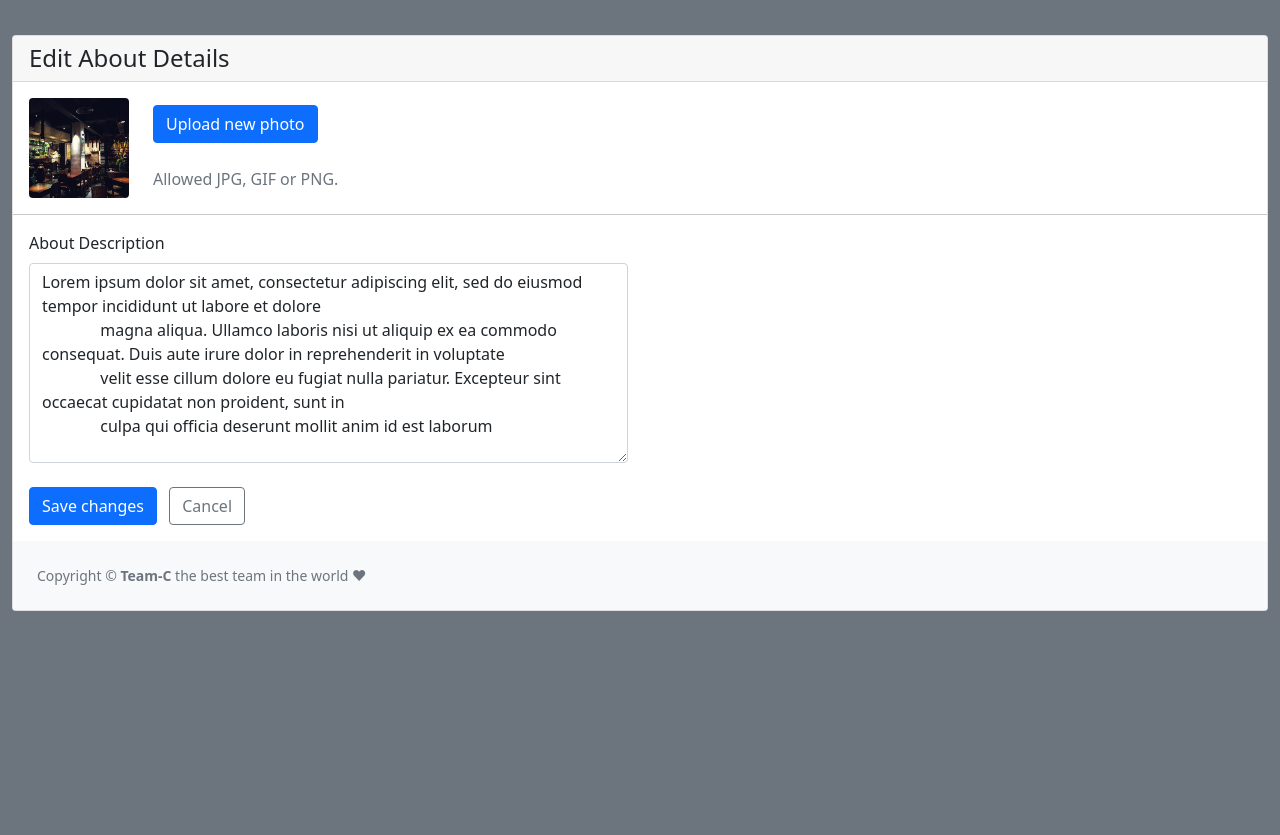
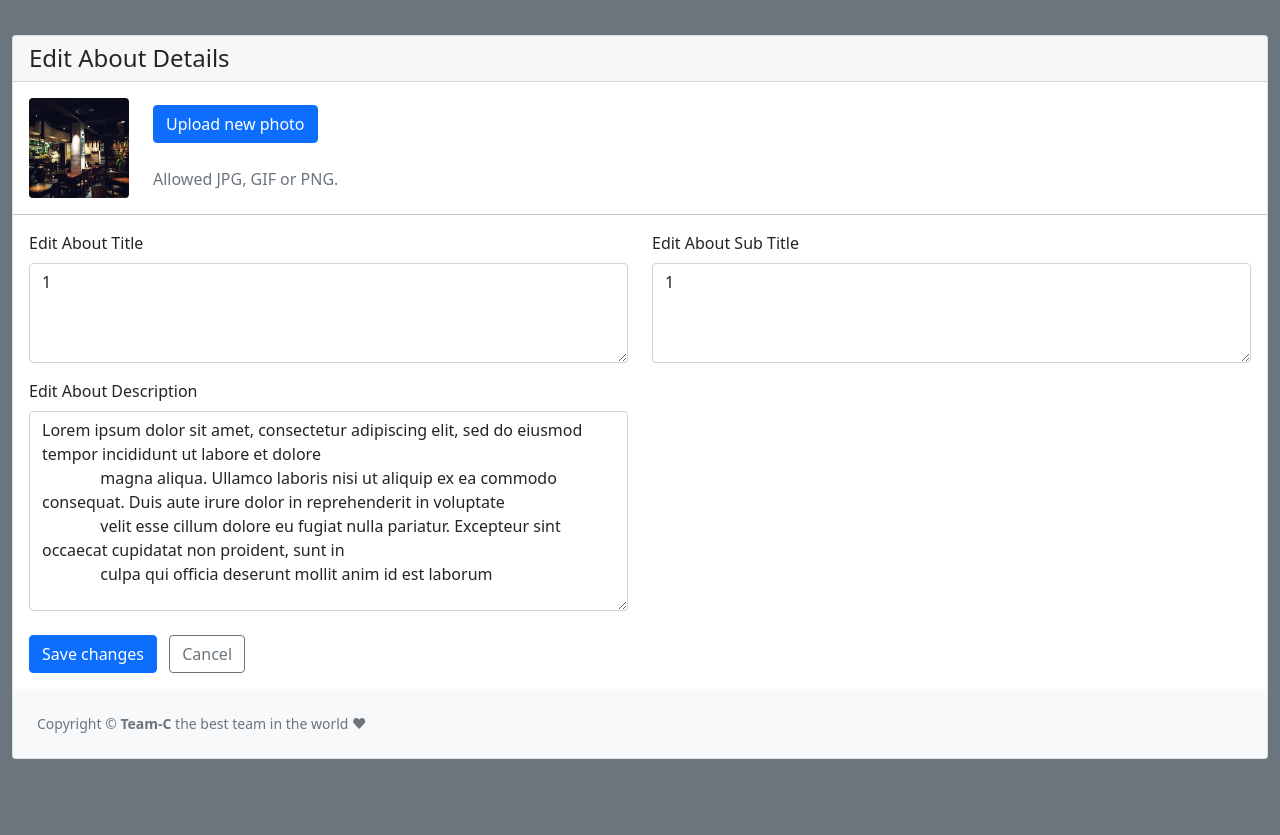
Before and after one commit to Gioant/TeamProject, a PHP site: page /TeamProject/editabout.php?updateID=1 in a window 1280 px wide. Run offline with PHP 8.4, Linux system fonts and the light colour scheme; a user stored in the database is signed in; data comes from the database, SQL or seed files in the repository; some libraries are stand-ins or nearby versions.

Commit message:
Jean-loup modified about pages

```diff
--- a/admin/editabout.php
+++ b/admin/editabout.php
@@ -50,10 +50,20 @@
                     <hr class="my-0">
                     <div class="card-body">
                         <div class="row">
+                            <!-- Title -->
+                            <div class="mb-3 col-md-6">
+                                <label for="aboutTitle" class="form-label">Edit About Title</label>
+                                <textarea class="form-control" style="height: 100px" type="text" id="aboutTitle" name="aboutTitle" maxlength="150" autocomplete="off"><?php echo $_SESSION['aboutTitle']; ?></textarea>
+                            </div>
+                            <!-- Sub Title -->
+                            <div class="mb-3 col-md-6">
+                                <label for="aboutSubTitle" class="form-label">Edit About Sub Title</label>
+                                <textarea class="form-control" style="height: 100px" type="text" id="aboutSubTitle" name="aboutSubTitle" maxlength="150" autocomplete="off"><?php echo $_SESSION['aboutSubTitle']; ?></textarea>
+                            </div>
                             <!-- Description -->
                             <div class="mb-3 col-md-6">
-                                    <label for="aboutDesc" class="form-label">About Description</label>
-                                    <textarea class="form-control" style="height: 200px" type="text" id="aboutDesc" name="aboutDesc" maxlength="255" autocomplete="off"><?php echo $_SESSION['aboutDesc']; ?></textarea>
+                                <label for="aboutDesc" class="form-label">Edit About Description</label>
+                                <textarea class="form-control" style="height: 200px" type="text" id="aboutDesc" name="aboutDesc" maxlength="500" autocomplete="off"><?php echo $_SESSION['aboutDesc']; ?></textarea>
                             </div>
                         </div>
                         <div class="mt-2">
```
Also changed, not shown: admin/about.php (+7 -1 lines), admin/addabout.php (+10 -0 lines). Lines whose indentation alone changed are shown as unchanged.
